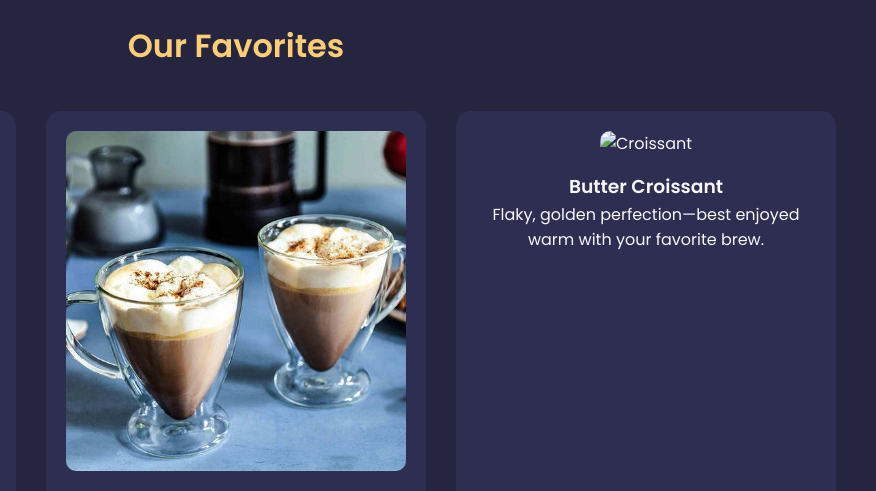
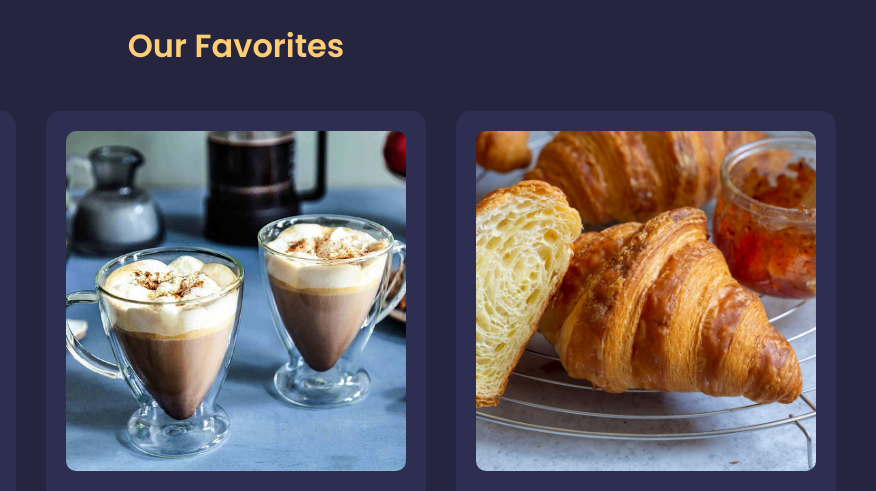
Before and after one commit to ravi23-glitch/moonlight-cafe, a plain HTML site: page index.html in a window 1280 px wide. Shown: the part 860-1351 px from the top of the page, 404-1280 px from the left. Drawn offline with Linux system fonts and the light colour scheme.

Commit message:
Update index.html

```diff
--- a/index.html
+++ b/index.html
@@ -38,7 +38,7 @@
         <p>A sweet symphony of coffee, chocolate, and whipped cream.</p>
       </div>
       <div class="menu-item">
-        <img src="imagescroissant.jpg" alt="Croissant">
+        <img src="image.jpg" alt="Croissant">
         <h3>Butter Croissant</h3>
         <p>Flaky, golden perfection—best enjoyed warm with your favorite brew.</p>
       </div>
```
